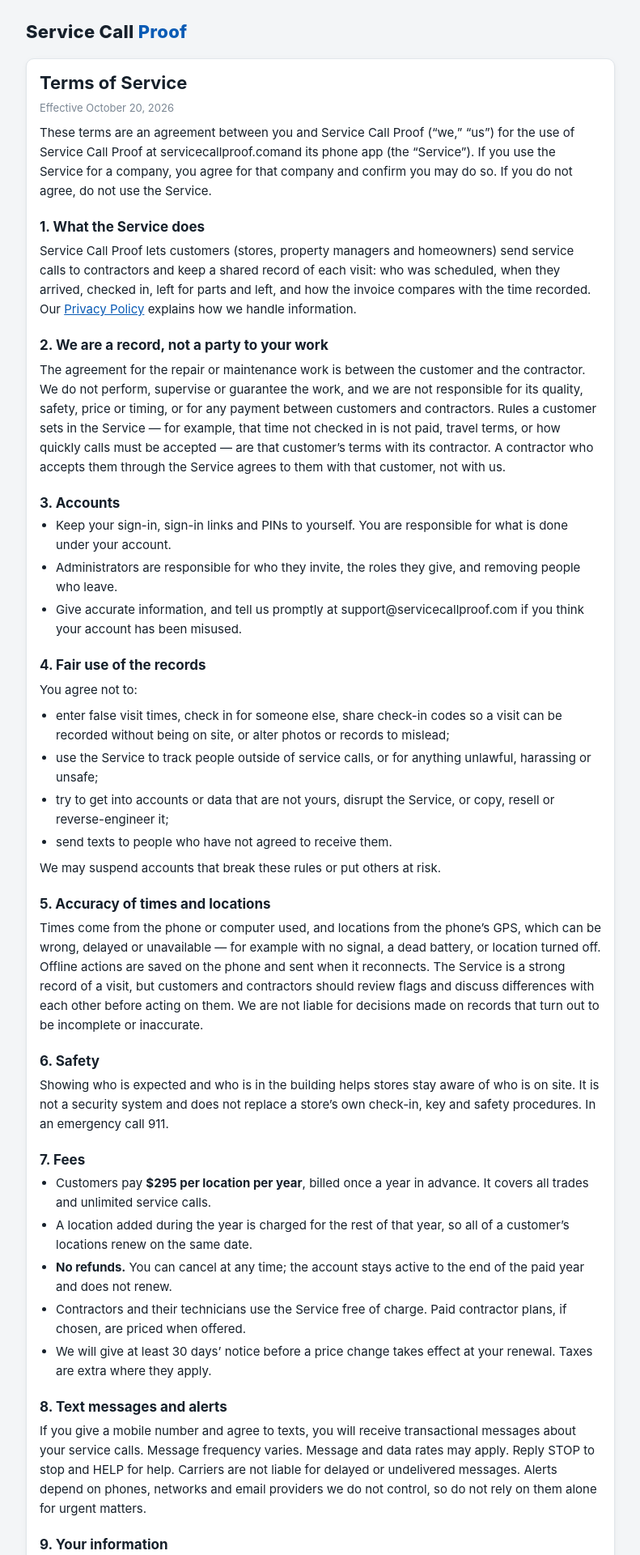
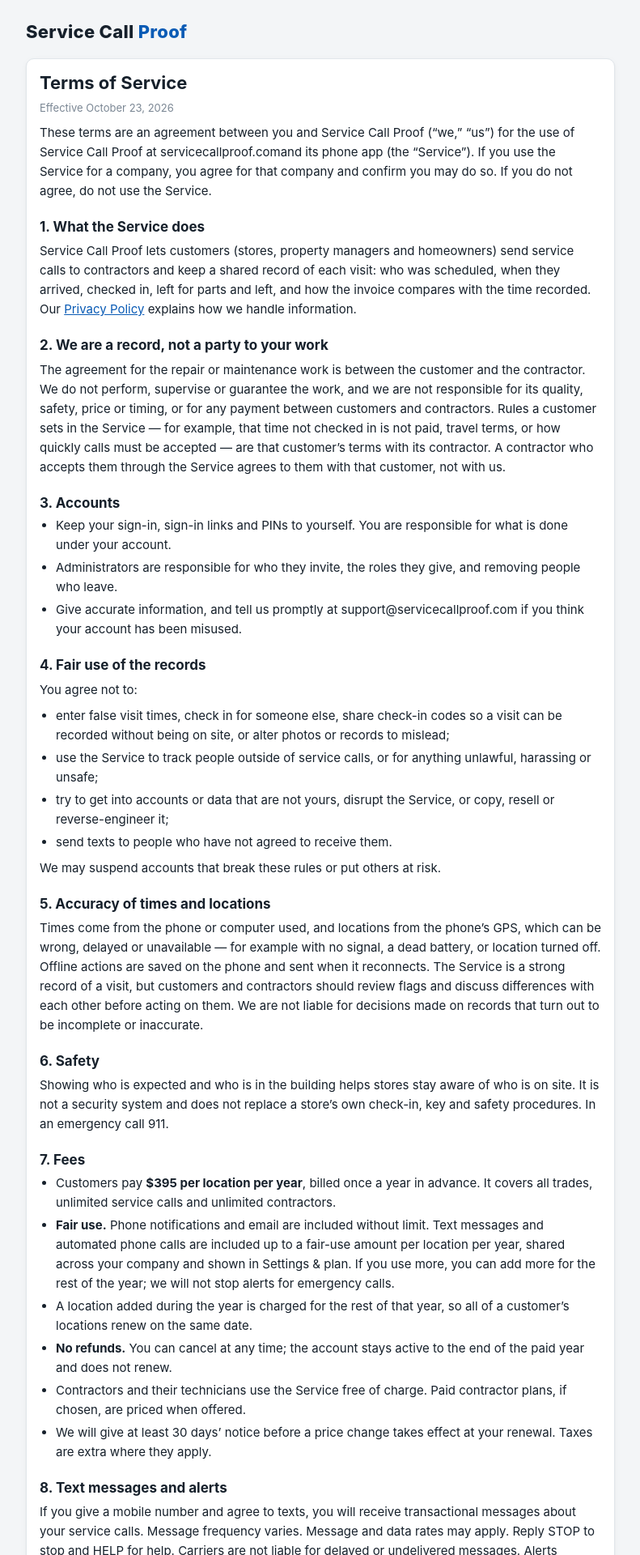
Before and after one commit to markyozamp/servicepro, a Next.js app in the folder web/: page /terms in a window 1280 px wide. Shown: the top 1920 px of the page at 81% size, without its empty margins (244-1035 px from the left). Built offline with nearby package versions, Linux system fonts and the light colour scheme.

Commit message:
Price to $395 per location per year; fair-use notice
Co-Authored-By: Claude Opus 5.5 <noreply@anthropic.com>
Claude-Session: https://claude.ai/code/session_01AQ2EMzuYHPY4R6VTfp1T4F

```diff
--- a/web/app/start/[token]/page.js
+++ b/web/app/start/[token]/page.js
@@ -69,7 +69,7 @@ export default function Start() {
             <h3 style={{ marginTop: 6 }}>Your first location</h3>
             <label>Location name<input id="st-site" value={f.site} onChange={set('site')} placeholder="e.g. M&L Market — Main St" /></label>
             <AddressFinder id="st-addr" value={f.addr} onChange={(v) => setF({ ...f, addr: v })} onFound={setFound} found={found} />
-            <div className="small muted">$295 per location per year, all trades, unlimited service calls. Your contractors use it free.</div>
+            <div className="small muted">$395 per location per year, all trades, unlimited service calls. Your contractors use it free.</div>
             <label className="row small" style={{ gap: 6, fontWeight: 400, flexWrap: 'nowrap', alignItems: 'flex-start' }}>
               <input id="st-agree" type="checkbox" checked={agree} onChange={(e) => setAgree(e.target.checked)} style={{ width: 'auto', marginTop: 3 }} />
               <span>I agree to the <a href="/terms" target="_blank" rel="noreferrer">Terms of Service</a> and <a href="/privacy" target="_blank" rel="noreferrer">Privacy Policy</a>.</span>
--- a/web/app/terms/page.js
+++ b/web/app/terms/page.js
@@ -62,7 +62,10 @@ export default function Terms() {
 
       <h2>7. Fees</h2>
       <ul>
-        <li>Customers pay <strong>$295 per location per year</strong>, billed once a year in advance. It covers all trades and unlimited service calls.</li>
+        <li>Customers pay <strong>$395 per location per year</strong>, billed once a year in advance. It covers all trades, unlimited service calls and unlimited contractors.</li>
+        <li><strong>Fair use.</strong> Phone notifications and email are included without limit. Text messages and automated phone calls are included up to a
+          fair-use amount per location per year, shared across your company and shown in Settings &amp; plan. If you use more, you can add more for the
+          rest of the year; we will not stop alerts for emergency calls.</li>
         <li>A location added during the year is charged for the rest of that year, so all of a customer&rsquo;s locations renew on the same date.</li>
         <li><strong>No refunds.</strong> You can cancel at any time; the account stays active to the end of the paid year and does not renew.</li>
         <li>Contractors and their technicians use the Service free of charge. Paid contractor plans, if chosen, are priced when offered.</li>
--- a/web/components/CompanyPlan.js
+++ b/web/components/CompanyPlan.js
@@ -7,7 +7,7 @@ import { money } from '@/lib/format';
 import { ErrorBox, Notice } from './bits';
 import Info from './Info';
 
-export const PRICE_PER_LOCATION = 295;
+export const PRICE_PER_LOCATION = 395;
 export const PRICE_PER_LOGIN = 25;
 export const RESTORE_FEE = 75;
 
@@ -114,7 +114,7 @@ export default function CompanyPlan({ org, onSaved }) {
       </div>
 
       <div className="stack" style={{ gap: 8, borderTop: '1px solid var(--line)', paddingTop: 12 }}>
-        <h3>Your plan <Info title="Your plan">{`$${PRICE_PER_LOCATION} per location per year, paid once a year. Covers all trades (plumbing, electrical, heating, refrigeration) and unlimited service calls. Each location comes with one login; your whole company shares the logins. Extra logins are $${PRICE_PER_LOGIN} per year each. Your contractors use it free. No refunds; cancel anytime to stop the next renewal.`}</Info></h3>
+        <h3>Your plan <Info title="Your plan">{`$${PRICE_PER_LOCATION} per location per year, paid once a year. Covers all trades (plumbing, electrical, heating, refrigeration), unlimited service calls and unlimited contractors. Phone alerts and email are included; texts and automatic phone calls are included up to a generous fair-use amount per location each year. Each location comes with one login; your whole company shares the logins. Extra logins are $${PRICE_PER_LOGIN} per year each. Your contractors use it free. No refunds; cancel anytime to stop the next renewal.`}</Info></h3>
         <table><tbody>
           <tr><td>Locations</td><td className="num">{n.sites} × {money(PRICE_PER_LOCATION)}</td><td className="num">{money(n.sites * PRICE_PER_LOCATION)}</td></tr>
           <tr><td>Extra logins</td><td className="num">{n.seats?.extra || 0} × {money(PRICE_PER_LOGIN)}</td><td className="num">{money((n.seats?.extra || 0) * PRICE_PER_LOGIN)}</td></tr>
--- a/web/components/Legal.js
+++ b/web/components/Legal.js
@@ -8,7 +8,7 @@ export const LEGAL = {
   site: 'servicecallproof.com',
   state: 'Idaho',
   county: 'Kootenai County',
-  effective: 'October 20, 2026',
+  effective: 'October 23, 2026',
 };
 
 export function LegalFooter() {
--- a/web/components/LocationSettings.js
+++ b/web/components/LocationSettings.js
@@ -95,14 +95,14 @@ export default function LocationSettings({ onClose, startAdding, onChanged }) {
   return (
     <div className="panel panel-pad stack">
       {onClose && <div className="spread"><h2>Location settings</h2><button onClick={onClose}>Close</button></div>}
-      <h3>Locations <Info title="Locations">Each store or building you have. Its address puts it on the map, so a technician's phone notices when they arrive, and sets its time zone for schedules and reminders. Each location includes one login for your team and costs $295 per year.</Info></h3>
+      <h3>Locations <Info title="Locations">Each store or building you have. Its address puts it on the map, so a technician's phone notices when they arrive, and sets its time zone for schedules and reminders. Each location includes one login for your team and costs $395 per year.</Info></h3>
       <ErrorBox error={err} /><Notice>{msg}</Notice>
       {adding ? (
         <form className="stack" style={{ gap: 8, border: '1px solid var(--line)', borderRadius: 10, padding: 12 }} onSubmit={addLocation}>
           <h3>Add a location</h3>
           <label>Location name<input id="add-loc-name" value={adding.name} onChange={(e) => setAdding({ ...adding, name: e.target.value })} placeholder="e.g. M&L Market — Seattle" required /></label>
           <AddressFinder id="add-loc-addr" value={adding.addr} onChange={(v) => setAdding({ ...adding, addr: v })} onFound={setFound} found={found} />
-          <div className="small muted">$295 per year for this location, prorated to your renewal date. All trades, unlimited service calls.</div>
+          <div className="small muted">$395 per year for this location, prorated to your renewal date. All trades, unlimited service calls.</div>
           <div className="row"><button className="primary" disabled={busy || !found}>Add location</button><button type="button" onClick={() => { setAdding(null); setFound(null); }}>Cancel</button></div>
         </form>
       ) : <div><button onClick={() => { setAdding({ name: '', addr: '' }); setFound(null); }}>+ Add a location</button> <span className="small muted">{rows.length} location{rows.length === 1 ? '' : 's'}</span></div>}
```
Also changed, not shown: 1 other file (tests, documents, lock files or other folders).
